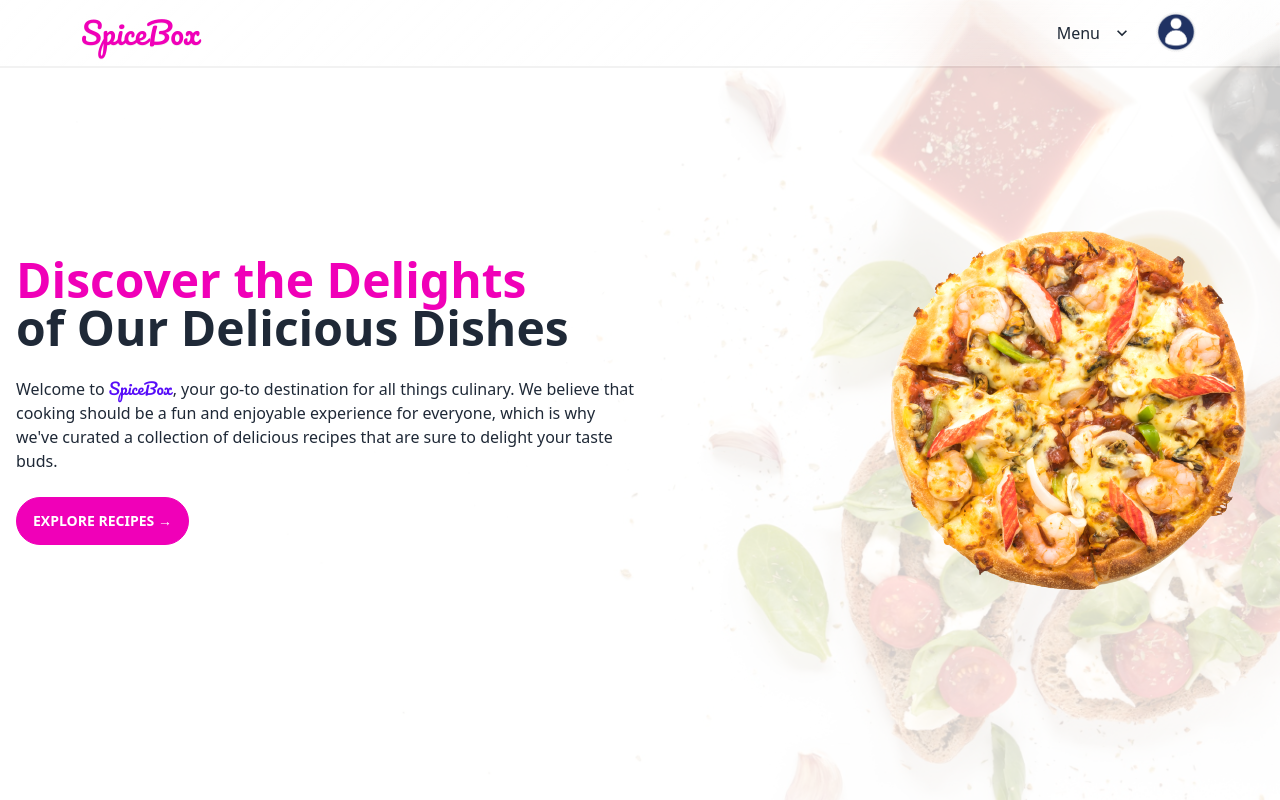
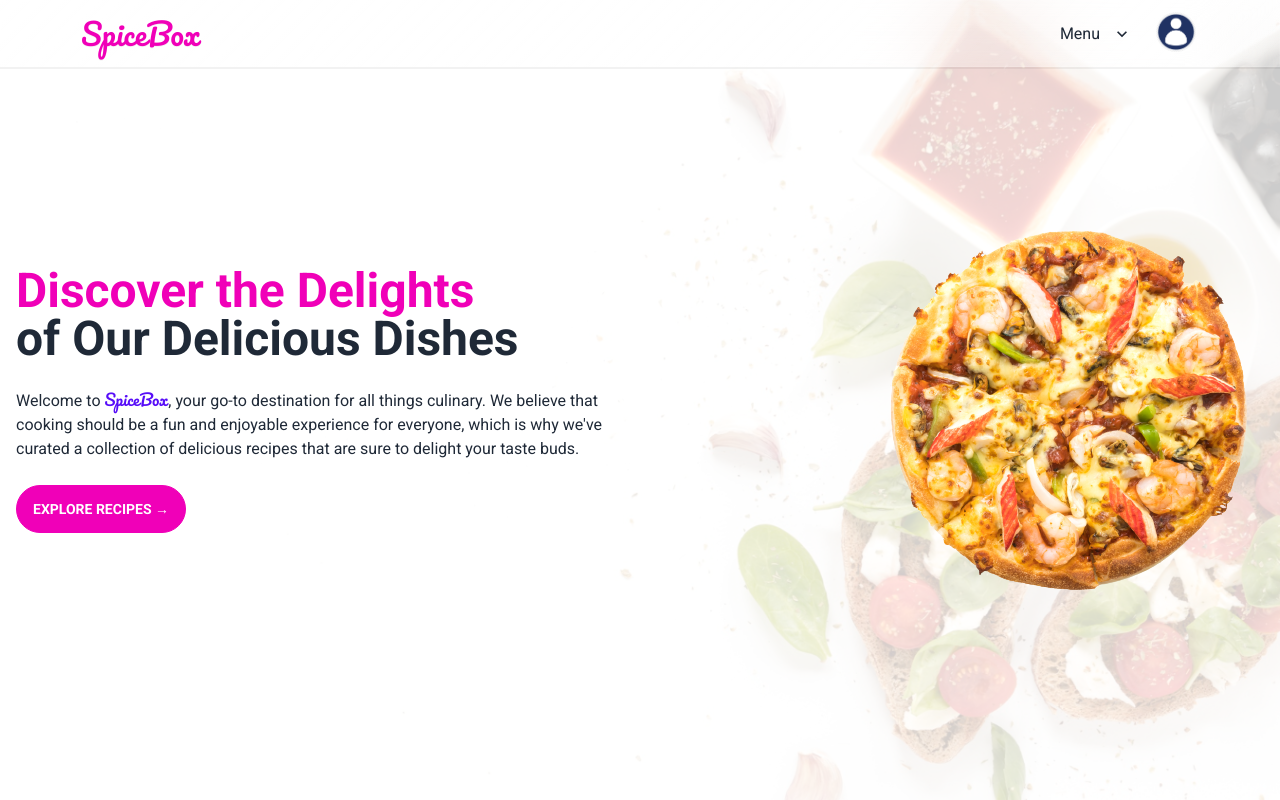
Before and after one commit to agusbw/spicebox, a React (Vite) app: page / in a window 1280 px wide. Built offline with nearby package versions, Linux system fonts and the light colour scheme; no server answers.

Commit message:
style: add roboto font

```diff
--- a/index.html
+++ b/index.html
@@ -7,7 +7,7 @@
     <link rel="preconnect" href="https://fonts.googleapis.com" />
     <link rel="preconnect" href="https://fonts.gstatic.com" crossorigin />
     <link
-      href="https://fonts.googleapis.com/css2?family=Pacifico&display=swap"
+      href="https://fonts.googleapis.com/css2?family=Pacifico&family=Roboto:wght@300;400;500;700&display=swap"
       rel="stylesheet"
     />
     <title>Vite + React</title>
--- a/tailwind.config.js
+++ b/tailwind.config.js
@@ -4,6 +4,7 @@
   theme: {
     extend: {
       fontFamily: {
+        sans: ["Roboto", "sans-serif"],
         pacifico: ["Pacifico", "cursive"],
       },
     },
```
